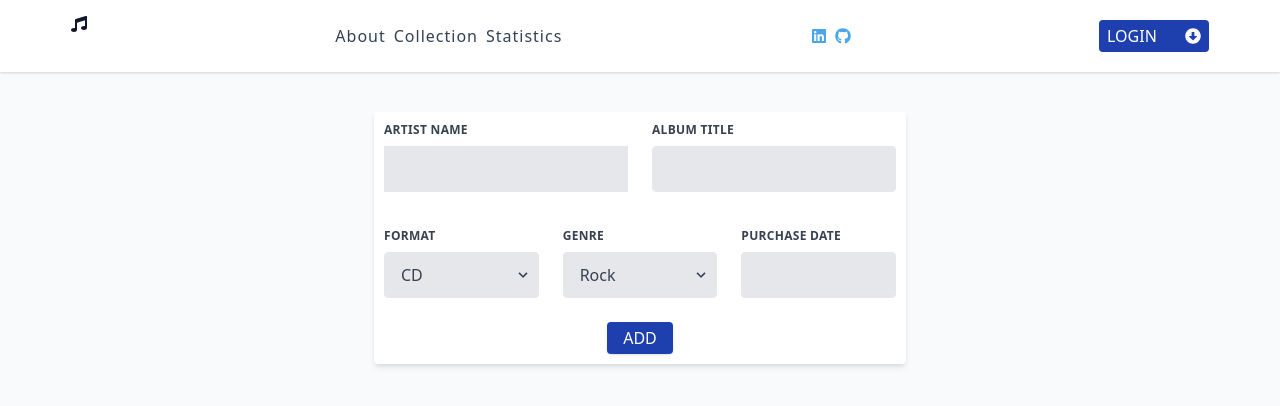
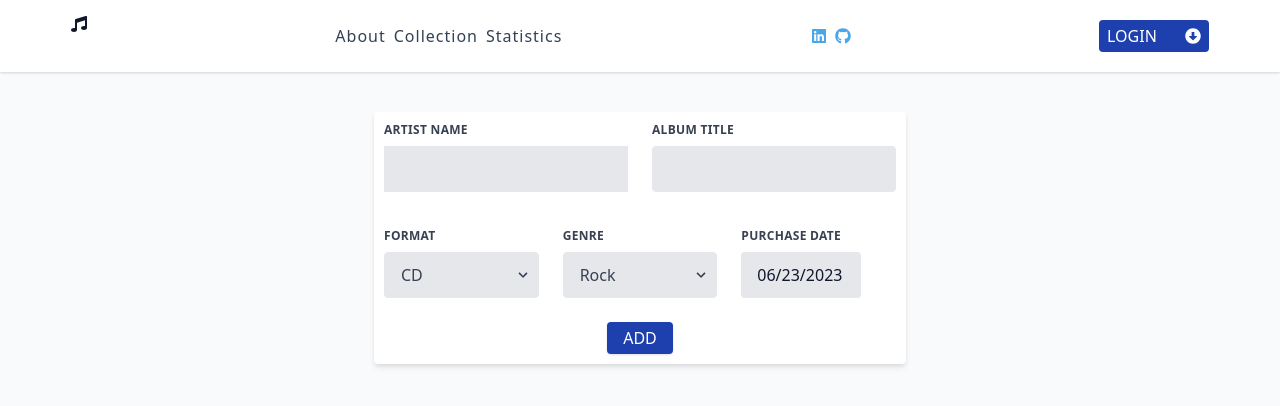
Before and after one commit to dariusz75/music-collection-catalog, a React (Create React App) app: page /add in a window 1280 px wide. Shown: the top 406 px of the page. Built offline with nearby package versions, Linux system fonts and the light colour scheme; no server answers.

Commit message:
datepicker implemented

```diff
--- a/package.json
+++ b/package.json
@@ -6,21 +6,23 @@
 		"axios": "^1.4.0",
 		"cors": "^2.8.5",
 		"react": "^18.2.0",
+		"react-datepicker": "^4.14.1",
 		"react-dom": "^18.2.0",
 		"react-icons": "^4.9.0",
 		"react-router-dom": "^6.13.0"
 	},
 	"devDependencies": {
-		"tailwindcss": "^3.3.2",
 		"@testing-library/jest-dom": "^5.14.1",
 		"@testing-library/react": "^13.0.0",
 		"@testing-library/user-event": "^13.2.1",
 		"@types/jest": "^27.0.1",
 		"@types/node": "^16.7.13",
 		"@types/react": "^18.0.0",
+		"@types/react-datepicker": "^4.11.2",
 		"@types/react-dom": "^18.0.0",
+		"react-scripts": "5.0.1",
+		"tailwindcss": "^3.3.2",
 		"typescript": "^4.4.2",
-		"react-scripts": "5.0.1",
 		"web-vitals": "^2.1.0"
 	},
 	"scripts": {
--- a/src/pages/AddItem/AddItem.tsx
+++ b/src/pages/AddItem/AddItem.tsx
@@ -1,8 +1,12 @@
 import { useState } from 'react';
 import './addItem.css';
 import { AlbumType } from '../../types/types';
+import DatePicker from 'react-datepicker';
+
+import 'react-datepicker/dist/react-datepicker.css';
 
 const AddItem = () => {
+	const [purchaseDate, setPurchaseDate] = useState(new Date());
 	const [formState, setFormState] = useState<AlbumType>({
 		id: '',
 		createdTime: '',
@@ -11,7 +15,7 @@ const AddItem = () => {
 			title: '',
 			category: [''],
 			format: 'CD',
-			purchaseDate: 'replace with date picker',
+			purchaseDate: '',
 		},
 	});
 
@@ -41,12 +45,6 @@ const AddItem = () => {
 					fields: { ...formState.fields, category: [e.target.value] },
 				});
 				break;
-			case 'purchaseDate':
-				setFormState({
-					...formState,
-					fields: { ...formState.fields, purchaseDate: e.target.value },
-				});
-				break;
 			default:
 				return;
 		}
@@ -55,6 +53,14 @@ const AddItem = () => {
 	const handleSubmitAdd = (e: { preventDefault: () => void }) => {
 		e.preventDefault();
 		console.log('formState in handleSubmitAdd is', formState);
+	};
+
+	const handleDateChange = (date: any) => {
+		setPurchaseDate(date);
+		setFormState({
+			...formState,
+			fields: { ...formState.fields, purchaseDate: date },
+		});
 	};
 
 	return (
@@ -158,10 +164,10 @@ const AddItem = () => {
 							>
 								Purchase Date
 							</label>
-							<input
-								className='appearance-none block w-full bg-gray-200 text-gray-700 border border-gray-200 rounded py-3 px-4 leading-tight focus:outline-none focus:bg-white focus:border-gray-500'
-								id='purchaseDate'
-								type='text'
+							<DatePicker
+								id='kkk'
+								selected={purchaseDate}
+								onChange={(date) => handleDateChange(date)}
 							/>
 						</div>
 					</div>
--- a/src/pages/AddItem/addItem.css
+++ b/src/pages/AddItem/addItem.css
@@ -13,3 +13,13 @@
 	box-shadow: var(--shadow-2);
 	border-radius: var(--borderRadius);
 }
+
+.react-datepicker__input-container input {
+	background-color: rgb(229 231 235);
+	width: 120px;
+	padding-top: 0.75rem;
+	padding-bottom: 0.75rem;
+	padding-left: 1rem;
+	padding-right: 1rem;
+	border-radius: 0.25rem;
+}
```
Also changed, not shown: 1 other file (tests, documents, lock files or other folders).
